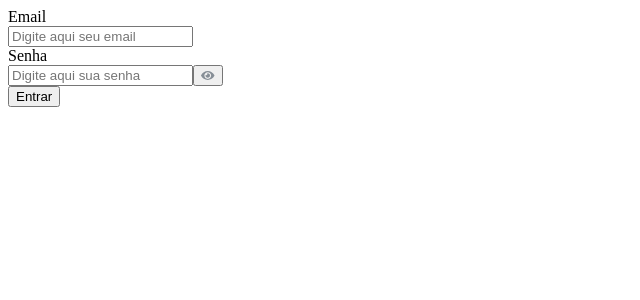
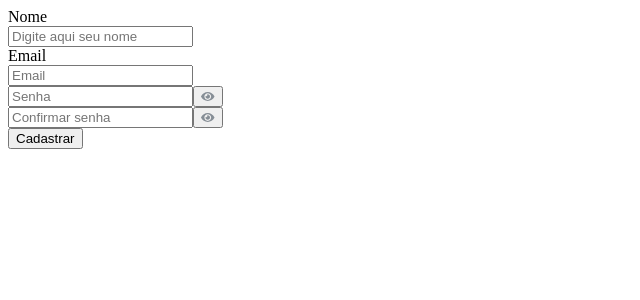
Before and after one commit to Kenzie-Academy-Brasil-Developers/react-entrega-hamburgueria-v2-DaviSouzaS, a React (Create React App) app: page / in a window 1280 px wide. Shown: the top 300 px of the page, without its empty margins (0-640 px from the left). Built offline with nearby package versions, Linux system fonts and the light colour scheme.

Commit message:
feat: createRegisterForm

```diff
--- a/src/App.jsx
+++ b/src/App.jsx
@@ -1,9 +1,9 @@
-import { LoginForm } from "./components/LoginForm";
+import { RegisterForm } from "./components/RegisterForm";
 
 function App() {
   return (
     <div className="App">
-      <LoginForm/>
+      <RegisterForm/>
     </div>
   );
 }
--- /dev/null
+++ b/src/components/RegisterForm/index.jsx
@@ -0,0 +1,61 @@
+import { useContext } from "react"
+import { UserContext } from "../../contexts/UserContext"
+import { useForm } from "react-hook-form"
+import { yupResolver } from "@hookform/resolvers/yup"
+import { Input } from "../Input"
+import { Button } from "../Button"
+import eyeIcon from "../../assets/eye-icon.svg"
+import * as yup from "yup"
+
+export function RegisterForm () {
+
+    const { showPassword, setShowPass, registerUser, setShowConfPass, showConfirmPass} = useContext (UserContext)
+
+    const validate = yup.object().shape({
+        name: yup.string().required("O nome é obrigatório")
+        .min(3, "O nome precisa ter mais que 2 caracteres")
+        .max(100, "O nome pode ter até 100 caracteres"),
+
+        email: yup.string().required("O email é obrigatório")
+        .email("É necessário fornecer um email"),
+
+        password: yup.string().required("A senha é obrigatória")
+        .matches(/(?=.*?[A-Z])/, "É necessário pelo menos uma letra maiúscula.")
+        .matches(/(?=.*?[a-z])/, "É necessário pelo menos uma letra minúscula.")
+        .matches(/(?=.*?[0-9])/, "É necessário pelo menos um número.")
+        .matches(/(?=.*?[#?!@$%^&*-])/, "É necessário pelo menos um caractere especial")
+        .min(8, "É necessário uma senha de no mínimo 8 caracteres"),
+
+        confirm: yup.string().required("É necessário confirmar sua senha")
+        .oneOf([yup.ref('password')], "As senhas não coincidem"),
+    })
+
+    const { register, handleSubmit, formState: { errors }, } = useForm({ resolver: yupResolver(validate) })
+
+    return (
+        <form className="form-box" onSubmit={handleSubmit(registerUser)} noValidate>
+
+            <div>
+            <Input label={"Nome"} type="text" id="name" placeholder="Digite aqui seu nome" register = {register("name")}/>
+            {errors.name?.message && <p className ="input-waring">{errors.name.message}</p>}
+            </div>
+
+            <div>
+            <Input label={"Email"} type="email" id="mail" placeholder="Email" register = {register("email")}/>
+            {errors.email?.message && <p className ="input-waring">{errors.email.message}</p>}
+            </div>
+
+            <div>
+            <Input type={showPassword ? "text" : "password"} id="pass" placeholder="Senha" register = {register("password")} btnShowPass = {<button className="show-pass-button" type="button" onClick={setShowPass}> <img src={eyeIcon} alt="eye-icon" /></button>}/>
+            {errors.password?.message && <p className ="input-waring">{errors.password.message}</p>}
+            </div>
+
+            <div>
+            <Input type={showConfirmPass ? "text" : "password"} id="confirm" placeholder="Confirmar senha" register = {register("confirm")} btnShowPass = {<button className="show-pass-button" type="button" onClick={setShowConfPass}> <img src={eyeIcon} alt="eye-icon" /></button>}/>
+            {errors.confirm?.message && <p className ="input-waring">{errors.confirm.message}</p>}
+            </div>
+
+            <Button type = {"submit"} name = {"Cadastrar"}/>
+        </form>
+    )
+}
--- a/src/contexts/UserContext.jsx
+++ b/src/contexts/UserContext.jsx
@@ -4,8 +4,8 @@ import { request } from "../services/api";
 export const UserContext = createContext({});
 
 export function UserProvider({ children }) {
-
   const [showPassword, setShowPassword] = useState(false);
+  const [showConfirmPass, setShowConfirmPass] = useState(false);
   const [loading, setLoading] = useState(false);
 
   async function login(data) {
@@ -14,26 +14,41 @@ export function UserProvider({ children }) {
       const response = await request.post("/login", data);
       window.localStorage.setItem("@TOKEN", response.data.accessToken);
       setLoading(false);
-          console.log(response)
+      console.log(response);
     } catch (error) {
       setLoading(false);
     }
   }
 
-    function showPass() {
+  async function registerUser (data) {
+    try {
+      const response = await request.post("/users", data);
+    } catch (error) {
+    }
+  }
+
+  function setShowPass() {
     setShowPassword(!showPassword);
+  }
+
+  function setShowConfPass() {
+    setShowConfirmPass(!showConfirmPass);
   }
 
   return (
     <UserContext.Provider
       value={{
         showPassword,
-          showPass,
+        setShowPass,
         loading,
         setLoading,
-          login
-        }}>
+        login,
+        registerUser,
+        setShowConfPass,
+        showConfirmPass
+      }}
+    >
       {children}
     </UserContext.Provider>
-    )
+  );
 }
--- a/src/index.js
+++ b/src/index.js
@@ -1,6 +1,6 @@
 import React from 'react';
 import ReactDOM from 'react-dom/client';
-import App from './App';
+import App from './App.jsx';
 import { UserProvider } from './contexts/UserContext';
 
 const root = ReactDOM.createRoot(document.getElementById('root'));
```
Lines whose indentation alone changed are shown as unchanged.
